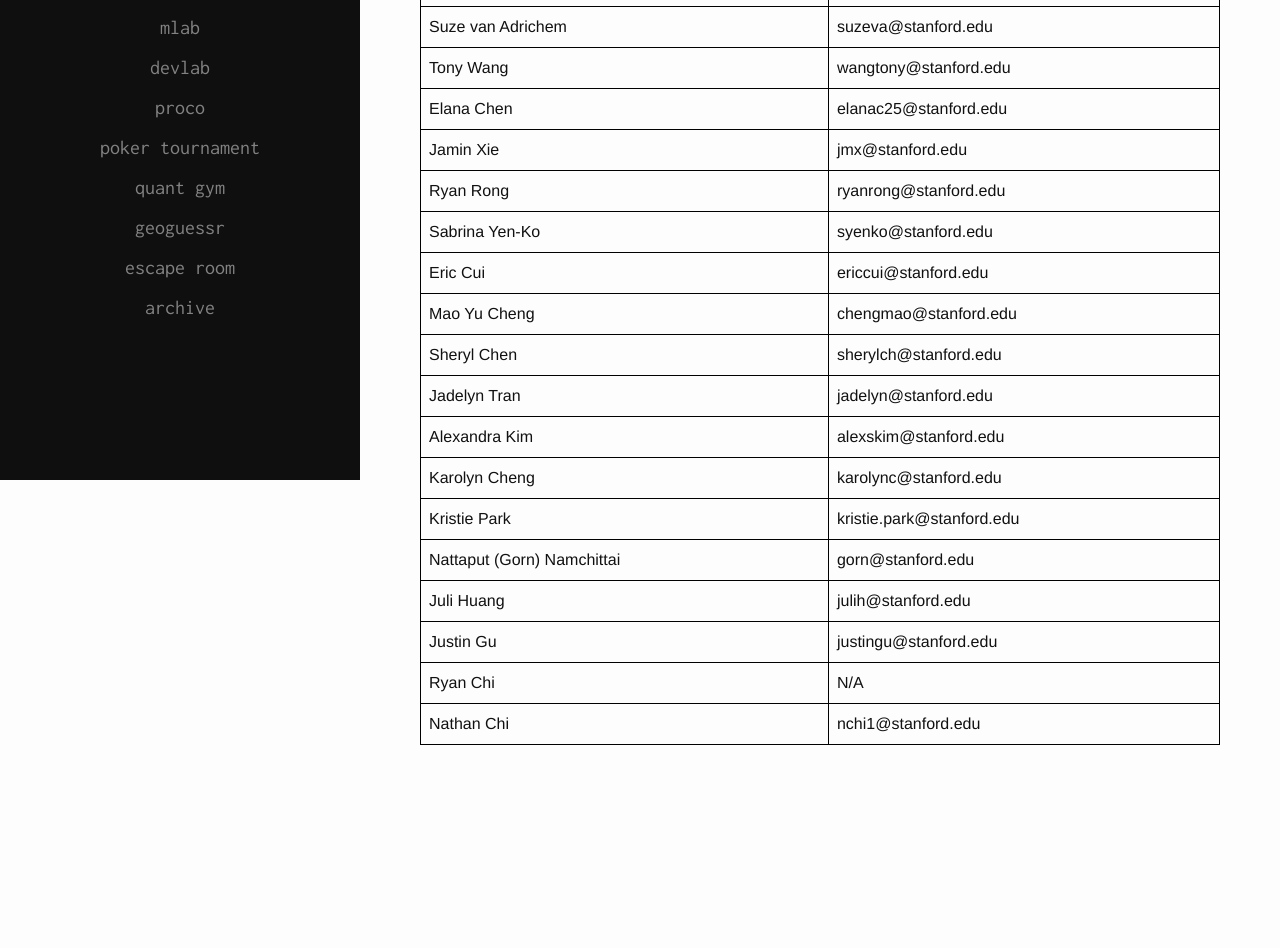
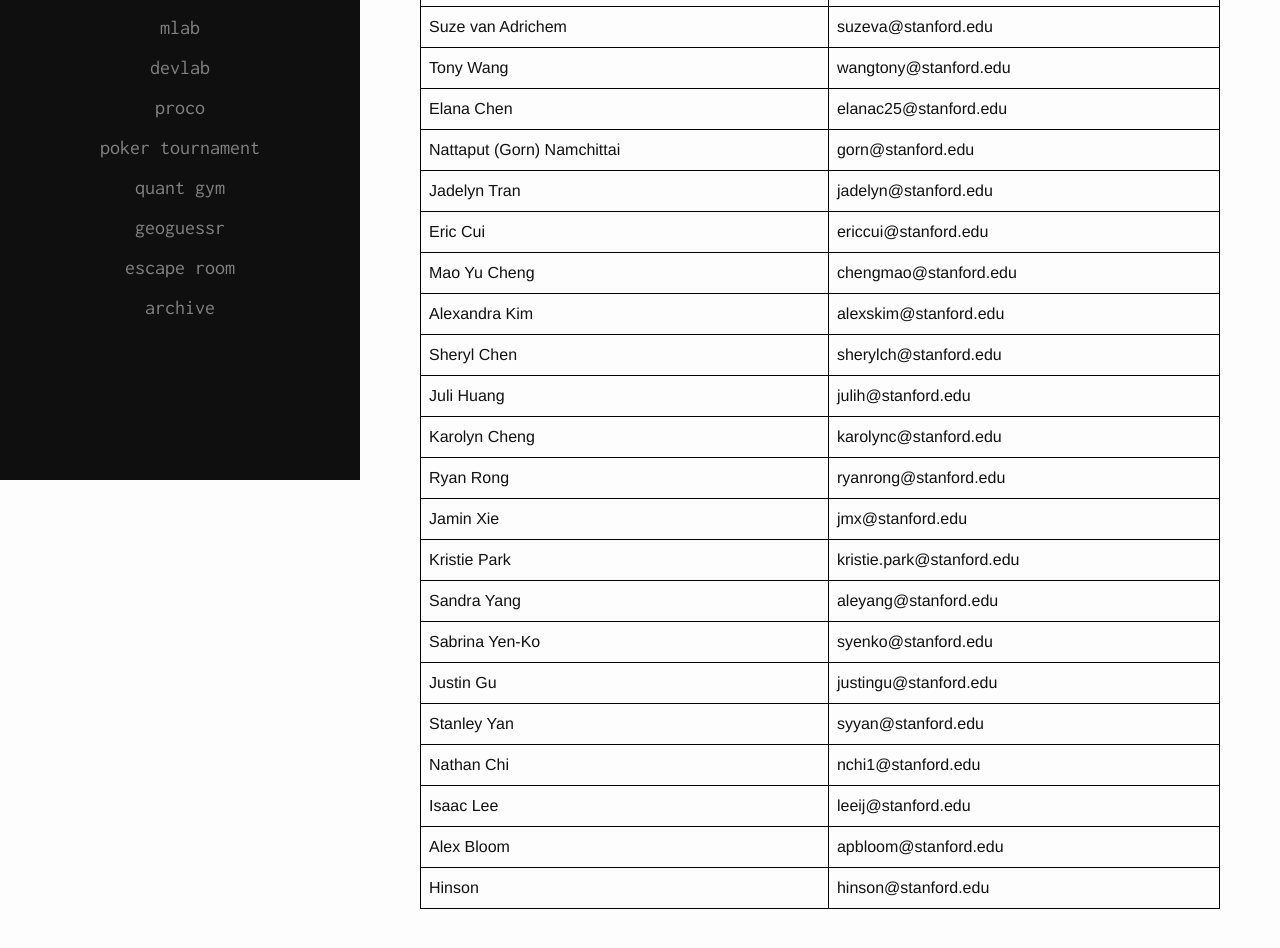
Before and after one commit to EricCui2005/Stanford-ACM, a Next.js app: page /contact in a window 1280 px wide. Shown: the part 480-1428 px from the top of the page. Before the commit the page ends 1345 px from the top, so only its background shows below. Built offline with nearby package versions, Linux system fonts and the light colour scheme.

Commit message:
deploy: StanfordACM/Stanford-ACM@82e1755821c1a8098653ea2ae1bc141ee42d4290

```diff
--- a/pages/contact.tsx
+++ b/pages/contact.tsx
@@ -62,16 +62,12 @@ export default function Contact() {
                 <td style={{ border: '1px solid black', padding: '8px' }}>elanac25@stanford.edu</td>
               </tr>
               <tr>
-                <td style={{ border: '1px solid black', padding: '8px' }}>Jamin Xie</td>
-                <td style={{ border: '1px solid black', padding: '8px' }}>jmx@stanford.edu</td>
+                <td style={{ border: '1px solid black', padding: '8px' }}>Nattaput (Gorn) Namchittai</td>
+                <td style={{ border: '1px solid black', padding: '8px' }}>gorn@stanford.edu</td>
               </tr>
               <tr>
-                <td style={{ border: '1px solid black', padding: '8px' }}>Ryan Rong</td>
-                <td style={{ border: '1px solid black', padding: '8px' }}>ryanrong@stanford.edu</td>
-              </tr>
-              <tr>
-                <td style={{ border: '1px solid black', padding: '8px' }}>Sabrina Yen-Ko</td>
-                <td style={{ border: '1px solid black', padding: '8px' }}>syenko@stanford.edu</td>
+                <td style={{ border: '1px solid black', padding: '8px' }}>Jadelyn Tran</td>
+                <td style={{ border: '1px solid black', padding: '8px' }}>jadelyn@stanford.edu</td>
               </tr>
               <tr>
                 <td style={{ border: '1px solid black', padding: '8px' }}>Eric Cui</td>
@@ -82,44 +78,64 @@ export default function Contact() {
                 <td style={{ border: '1px solid black', padding: '8px' }}>chengmao@stanford.edu</td>
               </tr>
               <tr>
+                <td style={{ border: '1px solid black', padding: '8px' }}>Alexandra Kim</td>
+                <td style={{ border: '1px solid black', padding: '8px' }}>alexskim@stanford.edu</td>
+              </tr>
+              <tr>
                 <td style={{ border: '1px solid black', padding: '8px' }}>Sheryl Chen</td>
                 <td style={{ border: '1px solid black', padding: '8px' }}>sherylch@stanford.edu</td>
               </tr>
               <tr>
-                <td style={{ border: '1px solid black', padding: '8px' }}>Jadelyn Tran</td>
-                <td style={{ border: '1px solid black', padding: '8px' }}>jadelyn@stanford.edu</td>
-              </tr>
-              <tr>
-                <td style={{ border: '1px solid black', padding: '8px' }}>Alexandra Kim</td>
-                <td style={{ border: '1px solid black', padding: '8px' }}>alexskim@stanford.edu</td>
+                <td style={{ border: '1px solid black', padding: '8px' }}>Juli Huang</td>
+                <td style={{ border: '1px solid black', padding: '8px' }}>julih@stanford.edu</td>
               </tr>
               <tr>
                 <td style={{ border: '1px solid black', padding: '8px' }}>Karolyn Cheng</td>
                 <td style={{ border: '1px solid black', padding: '8px' }}>karolync@stanford.edu</td>
               </tr>
               <tr>
+                <td style={{ border: '1px solid black', padding: '8px' }}>Ryan Rong</td>
+                <td style={{ border: '1px solid black', padding: '8px' }}>ryanrong@stanford.edu</td>
+              </tr>
+              <tr>
+                <td style={{ border: '1px solid black', padding: '8px' }}>Jamin Xie</td>
+                <td style={{ border: '1px solid black', padding: '8px' }}>jmx@stanford.edu</td>
+              </tr>
+              <tr>
                 <td style={{ border: '1px solid black', padding: '8px' }}>Kristie Park</td>
                 <td style={{ border: '1px solid black', padding: '8px' }}>kristie.park@stanford.edu</td>
               </tr>
               <tr>
-                <td style={{ border: '1px solid black', padding: '8px' }}>Nattaput (Gorn) Namchittai</td>
-                <td style={{ border: '1px solid black', padding: '8px' }}>gorn@stanford.edu</td>
+                <td style={{ border: '1px solid black', padding: '8px' }}>Sandra Yang</td>
+                <td style={{ border: '1px solid black', padding: '8px' }}>aleyang@stanford.edu</td>
               </tr>
               <tr>
-                <td style={{ border: '1px solid black', padding: '8px' }}>Juli Huang</td>
-                <td style={{ border: '1px solid black', padding: '8px' }}>julih@stanford.edu</td>
+                <td style={{ border: '1px solid black', padding: '8px' }}>Sabrina Yen-Ko</td>
+                <td style={{ border: '1px solid black', padding: '8px' }}>syenko@stanford.edu</td>
               </tr>
               <tr>
                 <td style={{ border: '1px solid black', padding: '8px' }}>Justin Gu</td>
                 <td style={{ border: '1px solid black', padding: '8px' }}>justingu@stanford.edu</td>
               </tr>
               <tr>
-                <td style={{ border: '1px solid black', padding: '8px' }}>Ryan Chi</td>
-                <td style={{ border: '1px solid black', padding: '8px' }}>N/A</td>
+                <td style={{ border: '1px solid black', padding: '8px' }}>Stanley Yan</td>
+                <td style={{ border: '1px solid black', padding: '8px' }}>syyan@stanford.edu</td>
               </tr>
               <tr>
                 <td style={{ border: '1px solid black', padding: '8px' }}>Nathan Chi</td>
                 <td style={{ border: '1px solid black', padding: '8px' }}>nchi1@stanford.edu</td>
+              </tr>
+              <tr>
+                <td style={{ border: '1px solid black', padding: '8px' }}>Isaac Lee</td>
+                <td style={{ border: '1px solid black', padding: '8px' }}>leeij@stanford.edu</td>
+              </tr>
+              <tr>
+                <td style={{ border: '1px solid black', padding: '8px' }}>Alex Bloom</td>
+                <td style={{ border: '1px solid black', padding: '8px' }}>apbloom@stanford.edu</td>
+              </tr>
+              <tr>
+                <td style={{ border: '1px solid black', padding: '8px' }}>Hinson</td>
+                <td style={{ border: '1px solid black', padding: '8px' }}>hinson@stanford.edu</td>
               </tr>
             </tbody>
           </table>
```
